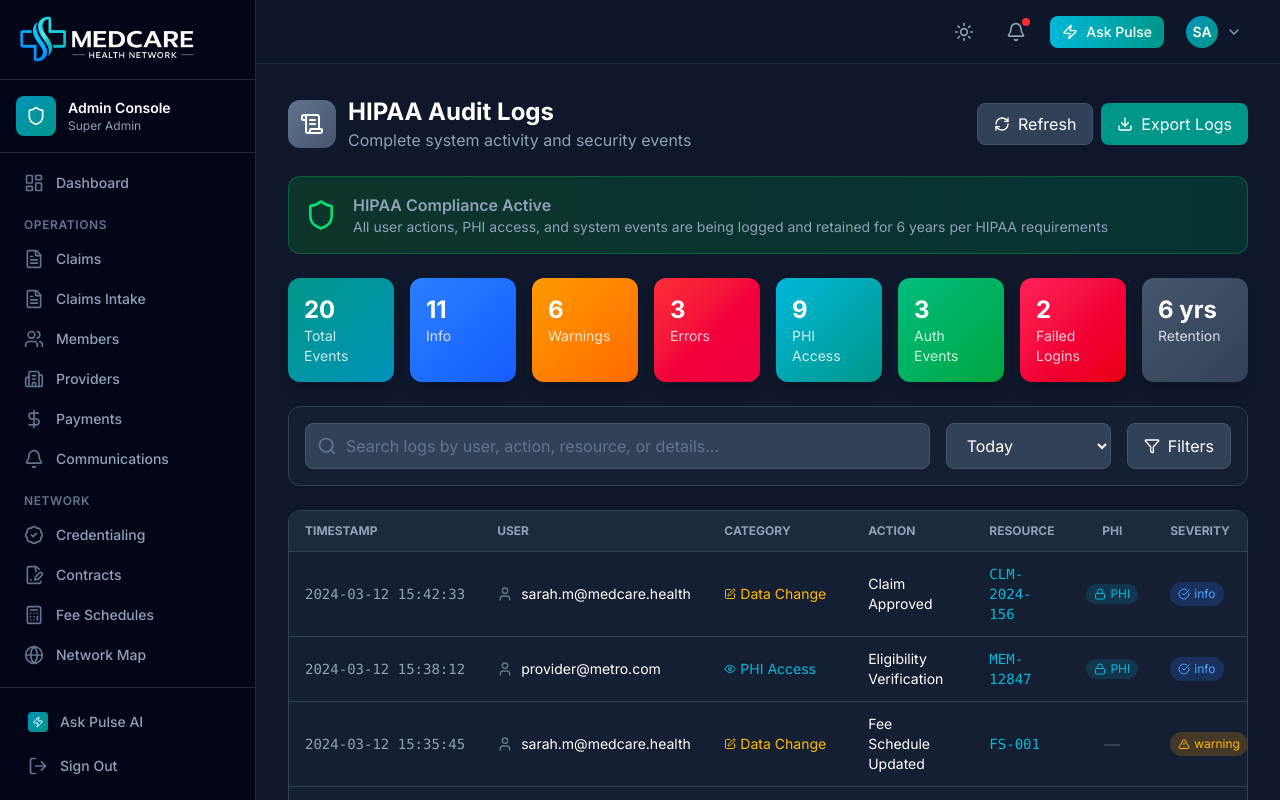
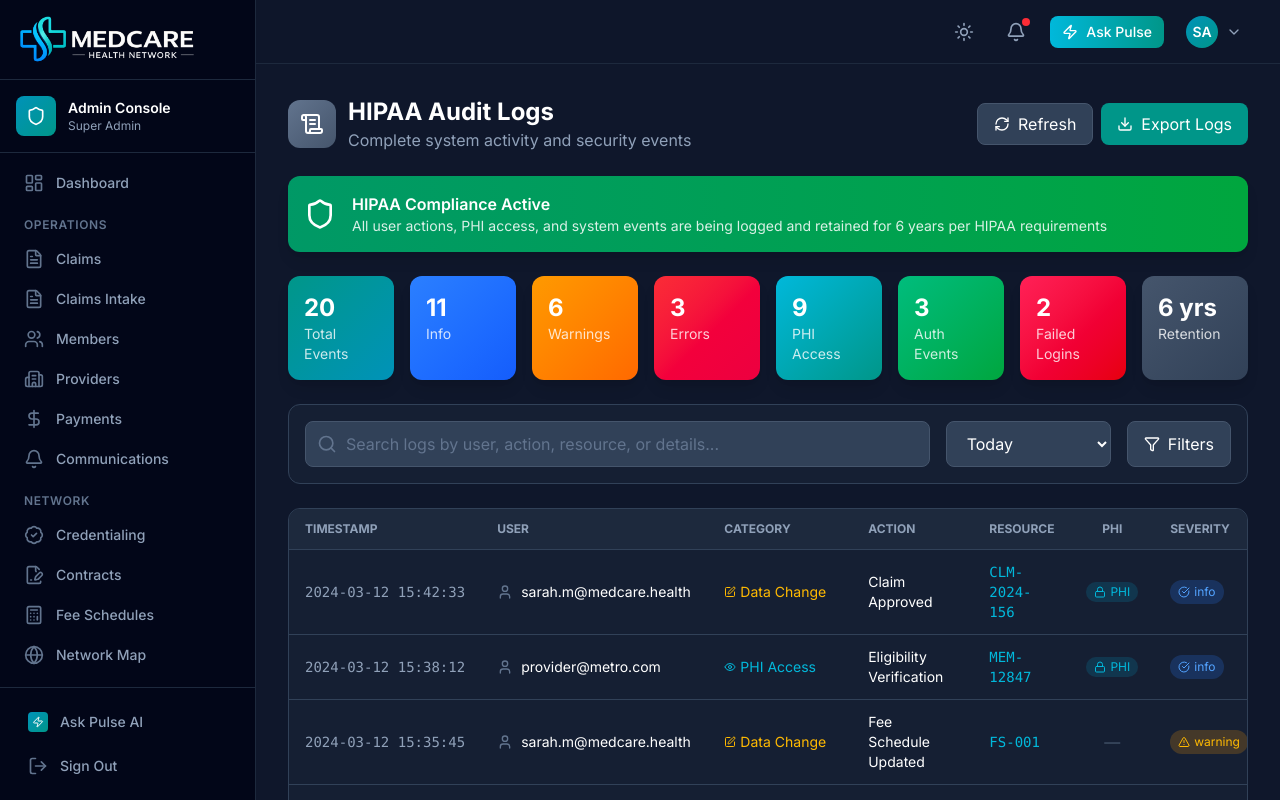
Before and after one commit to CoHoast/clarity-health-network, a Next.js app: page /admin/audit-logs in a window 1280 px wide. Shown: the top 800 px of the page. Built offline with nearby package versions, Linux system fonts and the light colour scheme.

Commit message:
Make HIPAA compliance banner bold green gradient

```diff
--- a/app/admin/audit-logs/page.tsx
+++ b/app/admin/audit-logs/page.tsx
@@ -118,11 +118,11 @@ export default function AuditLogsPage() {
       </div>
 
       {/* HIPAA Compliance Banner */}
-      <div className="bg-gradient-to-r from-green-900/50 to-emerald-900/50 border border-green-500/30 rounded-xl p-4 flex items-center gap-4">
-        <Shield className="w-8 h-8 text-green-400" />
+      <div className="bg-gradient-to-r from-emerald-600 to-green-600 rounded-xl p-4 flex items-center gap-4 shadow-lg">
+        <Shield className="w-8 h-8" style={{ color: 'white' }} />
         <div>
-          <p className="text-green-400 font-semibold">HIPAA Compliance Active</p>
-          <p className="text-green-300/70 text-sm">All user actions, PHI access, and system events are being logged and retained for 6 years per HIPAA requirements</p>
+          <p className="font-semibold" style={{ color: 'white' }}>HIPAA Compliance Active</p>
+          <p className="text-sm" style={{ color: 'rgba(255,255,255,0.85)' }}>All user actions, PHI access, and system events are being logged and retained for 6 years per HIPAA requirements</p>
         </div>
       </div>
 
```
